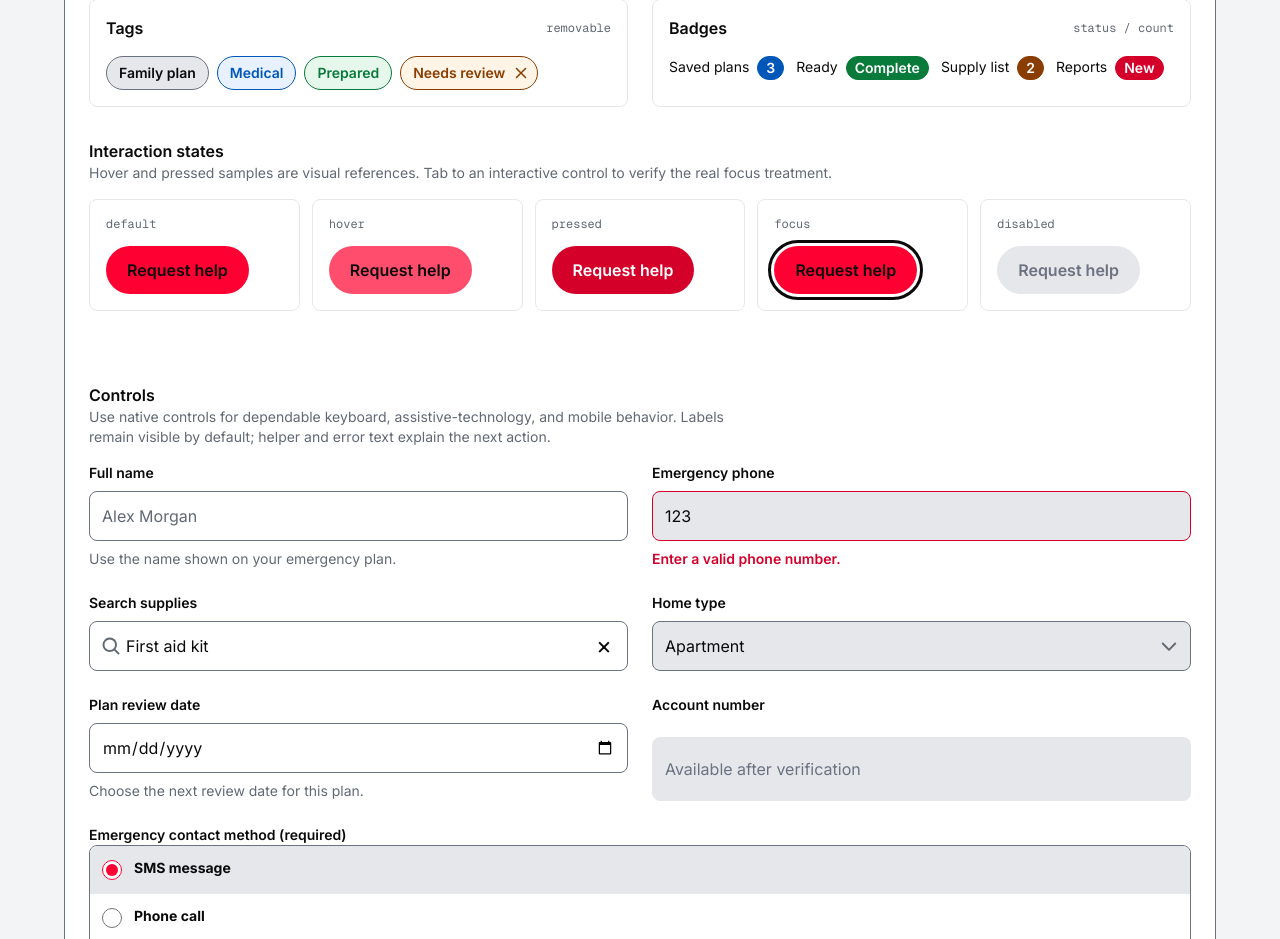
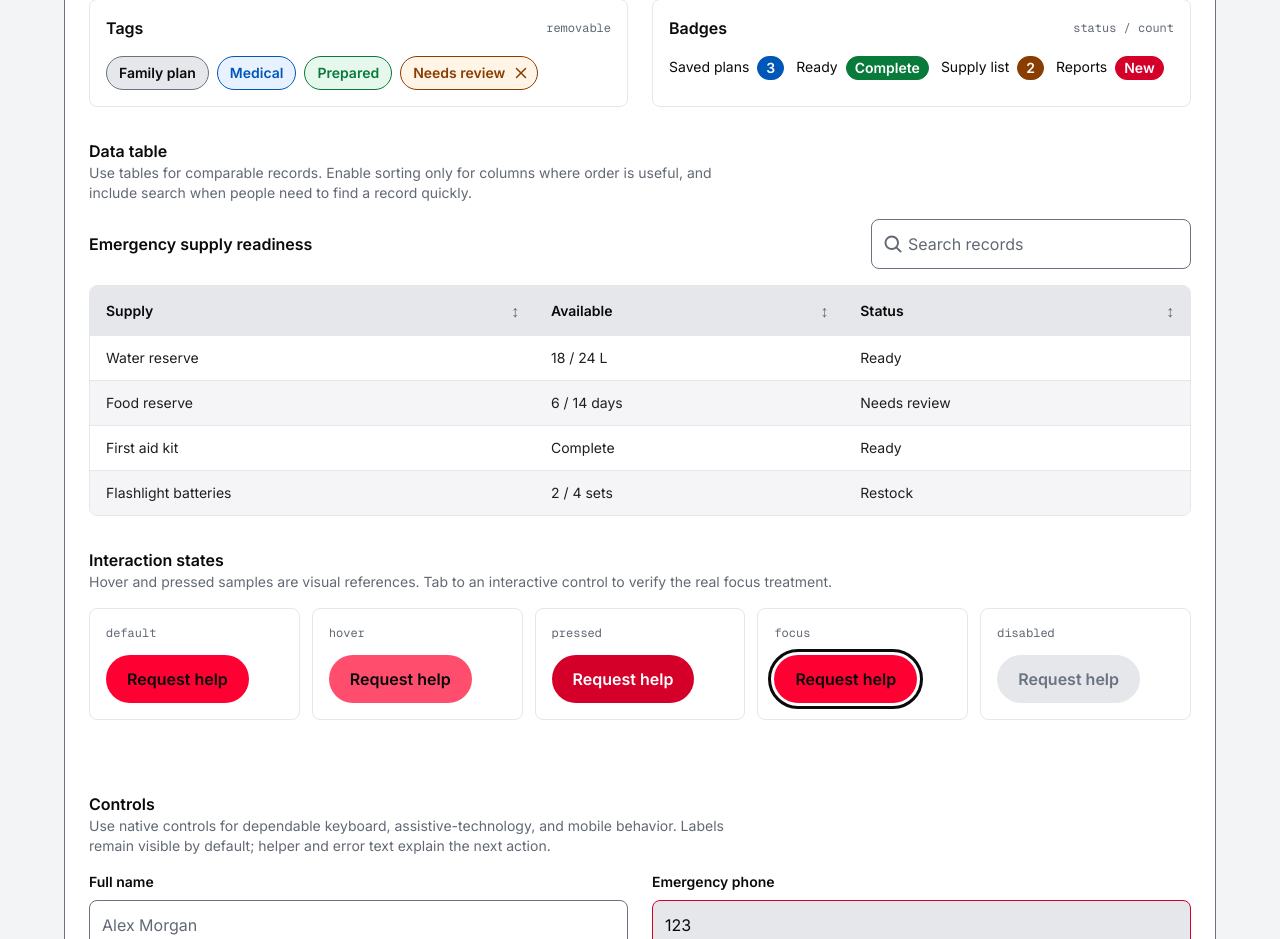
Before and after one commit to kubamilcarz/HackYeah2026-Defence, a Next.js app in the folder frontend/: page /design-system in a window 1280 px wide. Shown: the part 3220-4159 px from the top of the page. Built offline with nearby package versions, Linux system fonts and the light colour scheme.

Commit message:
feat: table

```diff
--- a/frontend/app/design-system/page.tsx
+++ b/frontend/app/design-system/page.tsx
@@ -18,6 +18,7 @@ import type { Icon } from "@phosphor-icons/react/lib";
 import { Button, IconButton } from "@/components/ui/Button";
 import { Alert, Banner } from "@/components/ui/Alert";
 import { ControlsShowcase } from "@/components/ui/ControlsShowcase";
+import { DataTable } from "@/components/ui/DataTable";
 import { FeedbackShowcase } from "@/components/ui/FeedbackShowcase";
 import { NavigationShowcase } from "@/components/ui/NavigationShowcase";
 import { CircularProgress, LinearProgress } from "@/components/ui/Progress";
@@ -134,6 +135,13 @@ const iconButtonExamples: { label: string; variant: "primary" | "secondary" | "t
   { label: "Show incident location", variant: "secondary", Icon: MapPin },
   { label: "Open emergency communications", variant: "tertiary", Icon: Radio },
   { label: "Delete report", variant: "destructive", Icon: Trash },
+];
+
+const supplyRows = [
+  { id: "water", supply: "Water reserve", available: "18 / 24 L", status: "Ready" },
+  { id: "food", supply: "Food reserve", available: "6 / 14 days", status: "Needs review" },
+  { id: "first-aid", supply: "First aid kit", available: "Complete", status: "Ready" },
+  { id: "flashlight", supply: "Flashlight batteries", available: "2 / 4 sets", status: "Restock" },
 ];
 
 export default function DesignSystemPage() {
@@ -300,6 +308,24 @@ export default function DesignSystemPage() {
                         </div>
                       </div>
                     </div>
+                  </section>
+
+                  <section aria-labelledby="data-table-heading">
+                    <div className="mb-4 max-w-2xl">
+                      <h3 className="type-h3" id="data-table-heading">Data table</h3>
+                      <p className="type-caption mt-1 text-[var(--content-muted)]">Use tables for comparable records. Enable sorting only for columns where order is useful, and include search when people need to find a record quickly.</p>
+                    </div>
+                    <DataTable
+                      columns={[
+                        { key: "supply", label: "Supply", sortable: true },
+                        { key: "available", label: "Available", sortable: true },
+                        { key: "status", label: "Status", sortable: true },
+                      ]}
+                      heading="Emergency supply readiness"
+                      rowKey="id"
+                      rows={supplyRows}
+                      searchLabel="Search emergency supplies"
+                    />
                   </section>
 
                   <section aria-labelledby="button-states-heading">
--- a/frontend/app/globals.css
+++ b/frontend/app/globals.css
@@ -763,6 +763,121 @@ a.app-navigation__link {
   gap: var(--space-6);
 }
 
+.data-table {
+  display: grid;
+  gap: var(--space-4);
+}
+
+.data-table__header {
+  align-items: center;
+  display: flex;
+  flex-wrap: wrap;
+  gap: var(--space-3);
+  justify-content: space-between;
+}
+
+.data-table__search {
+  display: none;
+  flex-basis: 100%;
+}
+
+.data-table__search--open { display: block; }
+
+.data-table__search-toggle {
+  align-items: center;
+  background: transparent;
+  border: 1px solid var(--border-strong);
+  border-radius: 999px;
+  color: var(--content-primary);
+  cursor: pointer;
+  display: inline-flex;
+  font: inherit;
+  font-size: var(--font-size-caption);
+  font-weight: var(--font-weight-semibold);
+  gap: var(--space-2);
+  justify-content: center;
+  min-height: var(--space-10);
+  padding: var(--space-2) var(--space-3);
+}
+
+@media (min-width: 48rem) {
+  .data-table__header { flex-wrap: nowrap; }
+  .data-table__search { display: block; flex: 0 1 20rem; }
+  .data-table__search-toggle { display: none; }
+}
+
+.data-table__scroll {
+  border: 1px solid var(--border-subtle);
+  border-radius: var(--space-2);
+  overflow-x: auto;
+}
+
+.data-table table {
+  border-collapse: collapse;
+  min-width: 34rem;
+  text-align: start;
+  width: 100%;
+}
+
+.data-table caption {
+  caption-side: top;
+  color: var(--content-muted);
+  font-size: var(--font-size-caption);
+  line-height: var(--line-height-caption);
+  padding: var(--space-3) var(--space-4);
+  text-align: start;
+}
+
+.data-table th,
+.data-table td {
+  border-top: 1px solid var(--border-subtle);
+  font-size: var(--font-size-caption);
+  line-height: var(--line-height-caption);
+  padding: var(--space-3) var(--space-4);
+}
+
+.data-table th {
+  background: var(--surface-subtle);
+  color: var(--content-primary);
+  font-weight: var(--font-weight-semibold);
+  padding: 0;
+}
+
+.data-table td { color: var(--content-secondary); }
+
+.data-table tbody tr:nth-child(even) { background: color-mix(in srgb, var(--surface-subtle) 40%, transparent); }
+
+.data-table__sort-button {
+  align-items: center;
+  background: transparent;
+  border: 0;
+  color: inherit;
+  cursor: pointer;
+  display: flex;
+  font: inherit;
+  font-weight: inherit;
+  gap: var(--space-2);
+  justify-content: space-between;
+  min-height: var(--space-12);
+  padding: var(--space-3) var(--space-4);
+  text-align: start;
+  width: 100%;
+}
+
+.data-table__sort-indicator {
+  color: var(--content-muted);
+  font-size: var(--font-size-body);
+  line-height: 1;
+}
+
+.data-table__empty {
+  color: var(--content-muted);
+  font-size: var(--font-size-caption);
+  line-height: var(--line-height-caption);
+  margin: 0;
+  padding: var(--space-4);
+}
+
 @media (min-width: 48rem) {
   .controls-showcase {
     grid-template-columns: repeat(2, minmax(0, 1fr));
--- /dev/null
+++ b/frontend/components/ui/DataTable.tsx
@@ -0,0 +1,125 @@
+"use client";
+
+import { useId, useMemo, useState } from "react";
+import { MagnifyingGlass } from "@phosphor-icons/react";
+import { SearchField } from "@/components/ui/FormControls";
+
+export type DataTableRow = Record<string, string | number>;
+
+export type DataTableColumn<Row extends DataTableRow> = {
+  key: keyof Row & string;
+  label: string;
+  sortable?: boolean;
+};
+
+type DataTableProps<Row extends DataTableRow> = {
+  caption?: string;
+  className?: string;
+  columns: DataTableColumn<Row>[];
+  emptyMessage?: string;
+  heading: string;
+  rowKey: keyof Row & string;
+  rows: Row[];
+  searchLabel?: string;
+};
+
+type SortDirection = "ascending" | "descending";
+
+function compareValues(left: string | number, right: string | number) {
+  if (typeof left === "number" && typeof right === "number") return left - right;
+
+  return String(left).localeCompare(String(right), undefined, { numeric: true, sensitivity: "base" });
+}
+
+function SortIndicator({ direction }: { direction?: SortDirection }) {
+  if (direction === "ascending") return <span aria-hidden="true" className="data-table__sort-indicator">↑</span>;
+  if (direction === "descending") return <span aria-hidden="true" className="data-table__sort-indicator">↓</span>;
+
+  return <span aria-hidden="true" className="data-table__sort-indicator">↕</span>;
+}
+
+export function DataTable<Row extends DataTableRow>({
+  caption,
+  className,
+  columns,
+  emptyMessage = "No matching records.",
+  heading,
+  rowKey,
+  rows,
+  searchLabel = "Search table",
+}: DataTableProps<Row>) {
+  const generatedId = useId();
+  const tableId = `data-table-${generatedId}`;
+  const headingId = `${tableId}-heading`;
+  const searchId = `${tableId}-search`;
+  const [query, setQuery] = useState("");
+  const [isSearchOpen, setIsSearchOpen] = useState(false);
+  const [sort, setSort] = useState<{ key: keyof Row & string; direction: SortDirection }>();
+
+  const displayedRows = useMemo(() => {
+    const normalizedQuery = query.trim().toLocaleLowerCase();
+    const filteredRows = normalizedQuery
+      ? rows.filter((row) => columns.some((column) => String(row[column.key]).toLocaleLowerCase().includes(normalizedQuery)))
+      : rows;
+
+    if (!sort) return filteredRows;
+
+    return [...filteredRows].sort((left, right) => {
+      const result = compareValues(left[sort.key], right[sort.key]);
+      return sort.direction === "ascending" ? result : -result;
+    });
+  }, [columns, query, rows, sort]);
+
+  function toggleSort(key: keyof Row & string) {
+    setSort((current) => ({
+      key,
+      direction: current?.key === key && current.direction === "ascending" ? "descending" : "ascending",
+    }));
+  }
+
+  return (
+    <div className={`data-table${className ? ` ${className}` : ""}`}>
+      <div className="data-table__header">
+        <h4 className="type-h3" id={headingId}>{heading}</h4>
+        <button aria-controls={searchId} aria-expanded={isSearchOpen} className="data-table__search-toggle" onClick={() => setIsSearchOpen((open) => !open)} type="button">
+          <MagnifyingGlass aria-hidden="true" size={20} weight="bold" />
+          Search
+        </button>
+        <div className={`data-table__search${isSearchOpen ? " data-table__search--open" : ""}`} id={searchId}>
+          <SearchField aria-controls={tableId} hideLabel label={searchLabel} onChange={(event) => setQuery(event.target.value)} placeholder="Search records" value={query} />
+        </div>
+      </div>
+      <div className="data-table__scroll">
+        <table aria-labelledby={headingId} id={tableId}>
+          {caption && <caption>{caption}</caption>}
+          <thead>
+            <tr>
+              {columns.map((column) => {
+                const direction = sort?.key === column.key ? sort.direction : undefined;
+
+                return (
+                  <th aria-sort={direction} key={column.key} scope="col">
+                    {column.sortable ? (
+                      <button aria-label={`Sort by ${column.label}${direction ? `, currently ${direction}` : ""}`} className="data-table__sort-button" onClick={() => toggleSort(column.key)} type="button">
+                        <span>{column.label}</span>
+                        <SortIndicator direction={direction} />
+                      </button>
+                    ) : column.label}
+                  </th>
+                );
+              })}
+            </tr>
+          </thead>
+          <tbody>
+            {displayedRows.map((row) => (
+              <tr key={String(row[rowKey])}>
+                {columns.map((column) => <td key={column.key}>{row[column.key]}</td>)}
+              </tr>
+            ))}
+          </tbody>
+        </table>
+        {displayedRows.length === 0 && <p className="data-table__empty" role="status">{emptyMessage}</p>}
+      </div>
+    </div>
+  );
+}
```
